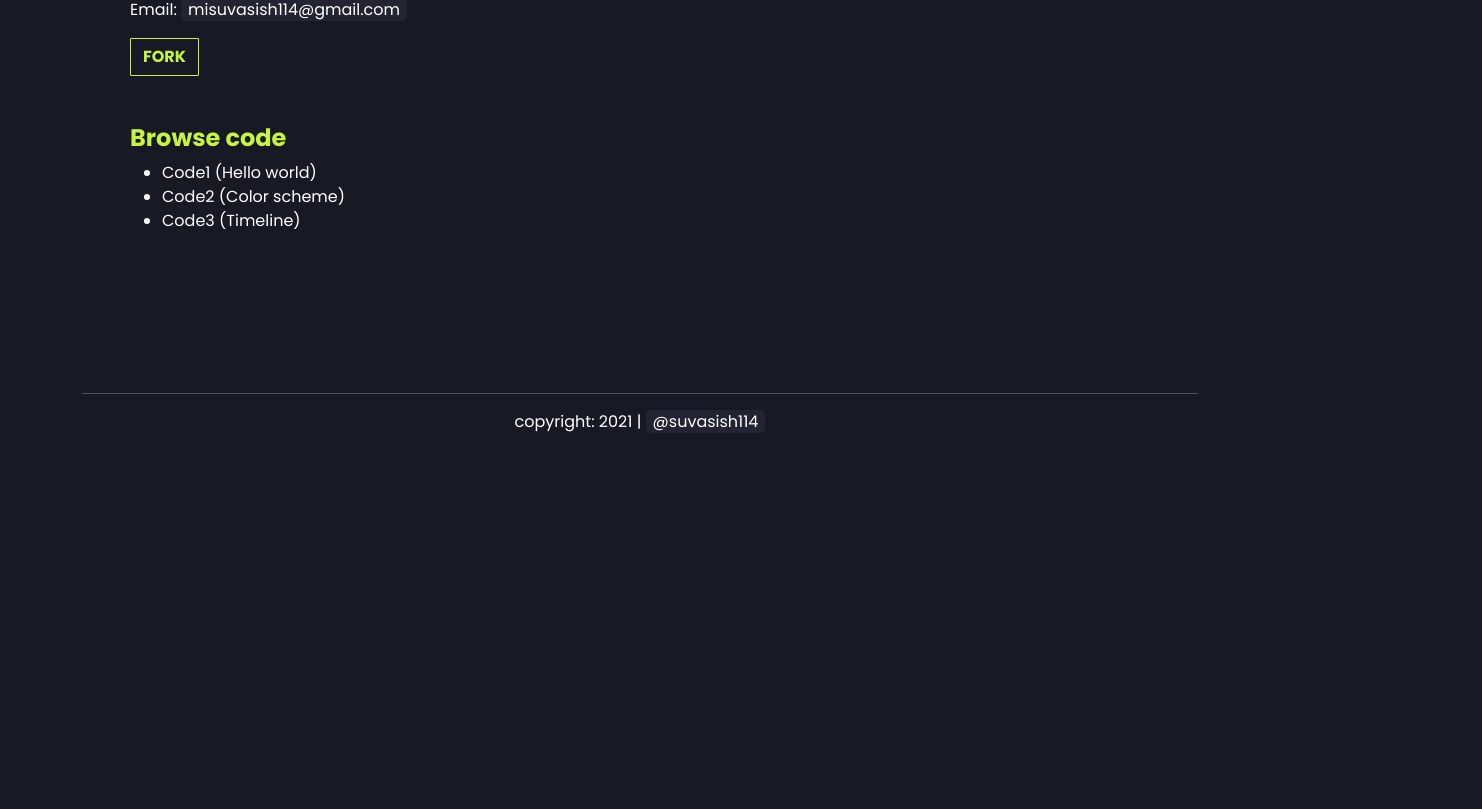
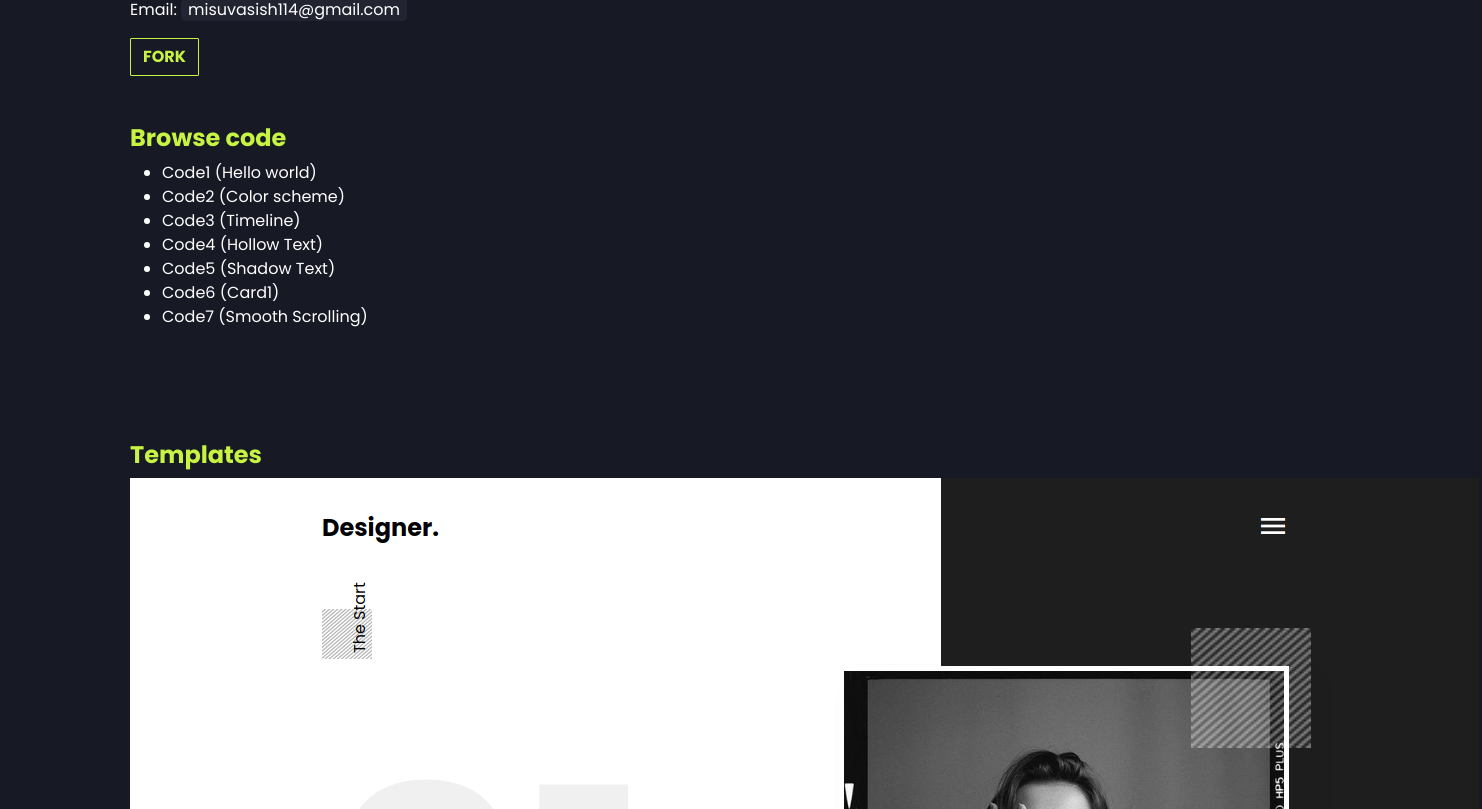
Before and after one commit to suvasish114/Frontend-Jamming, a plain HTML site: page index.html in a window 1280 px wide. Shown: the part 291-1100 px from the top of the page, 1482 px wide, since content can reach past the window. Before the commit the page ends 821 px from the top, so only its background shows below. Drawn offline with nearby package versions, Linux system fonts and the light colour scheme.

Commit message:
Update index.html

```diff
--- a/index.html
+++ b/index.html
@@ -23,7 +23,20 @@
                 <li><a href="./html/index1.html">Code1</a> (Hello world)</li>
                 <li><a href="./html/index2.html">Code2</a> (Color scheme)</li>
                 <li><a href="./html/index3.html">Code3</a> (Timeline)</li>
+                <li><a href="./html/index4.html">Code4</a> (Hollow Text)</li>
+                <li><a href="./html/index5.html">Code5</a> (Shadow Text)</li>
+                <li><a href="./html/index6.html">Code6</a> (Card1)</li>
+                <li><a href="./html/index7.html">Code7</a> (Smooth Scrolling)</li>
             </ul>
+        </div>
+        <div class="py-5">
+            <h4>Templates</h4>
+            <a href="./showcase/template1.html">
+                <img class="template-img" src="./showcase/template1.png" alt="">
+            </a>
+            <a href="./showcase/template2.html">
+                <img class="template-img" src="./showcase/template2.png" alt="">
+            </a>
         </div>
     </main>
     <footer>
```
